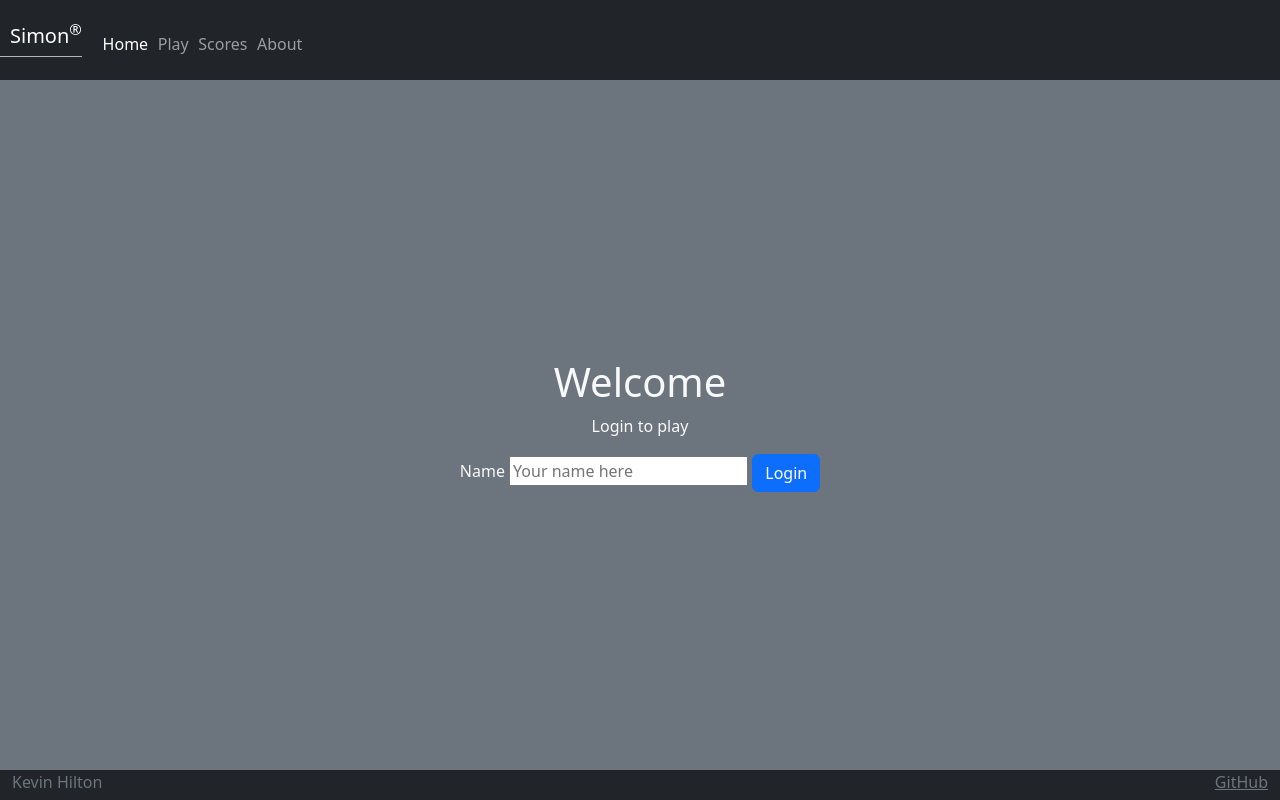
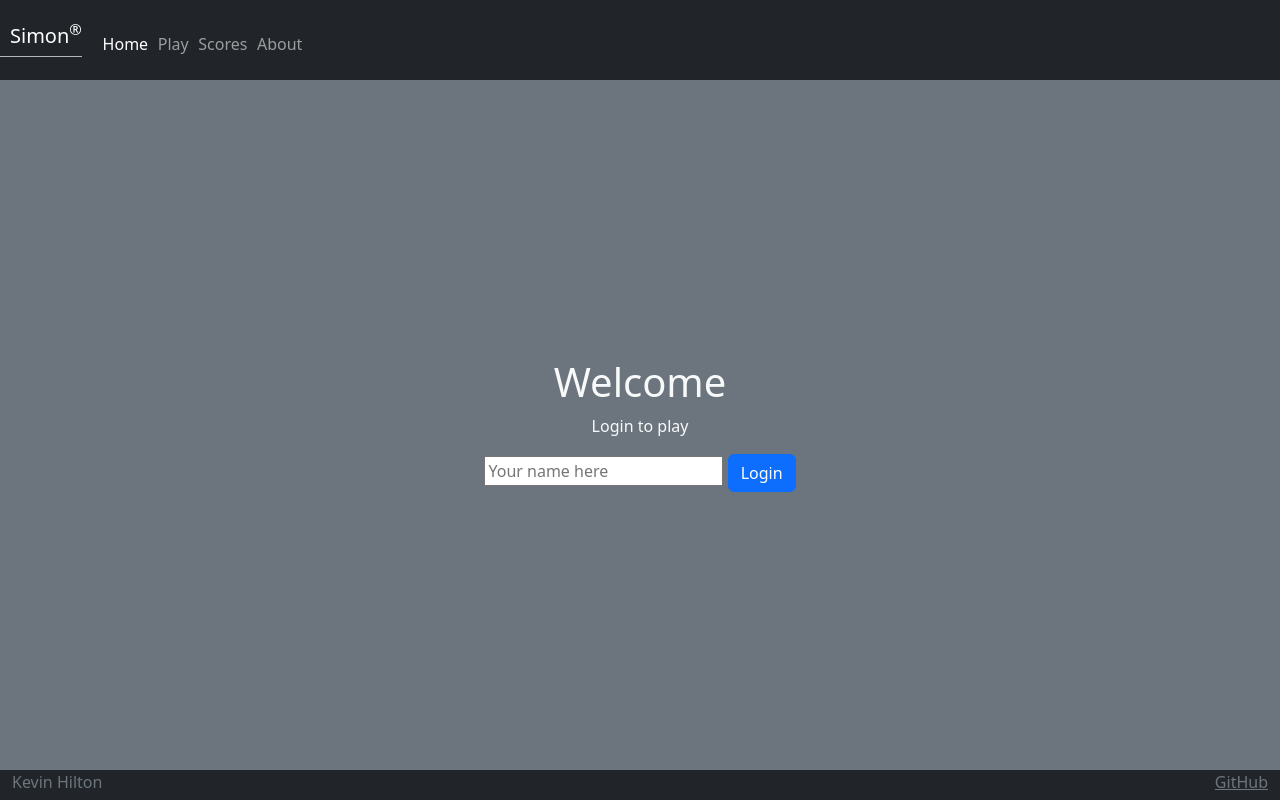
Before and after one commit to hilton-98/simon, a plain HTML site: page index.html in a window 1280 px wide. Drawn offline with nearby package versions, Linux system fonts and the light colour scheme.

Commit message:
Remove label for name input form

```diff
--- a/index.html
+++ b/index.html
@@ -43,7 +43,6 @@
                 <h1>Welcome</h1>
                 <p>Login to play</p>
                 <form method="get" action="play.html">
-                    <label for="name">Name</label>
                     <input type="text" id="name" placeholder="Your name here" />
                     <button class="btn btn-primary" type="submit">Login</button>
                 </form>
```
